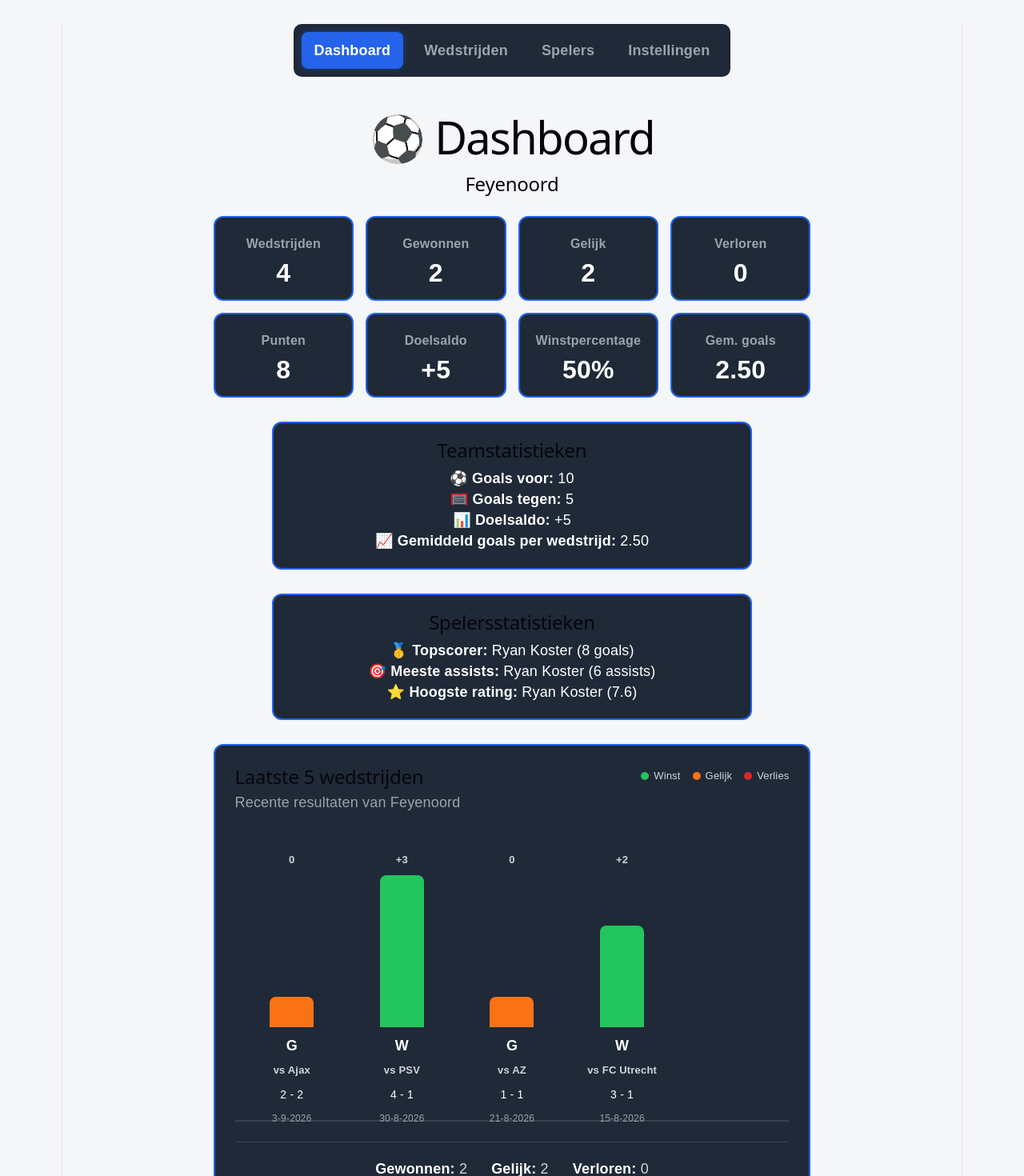
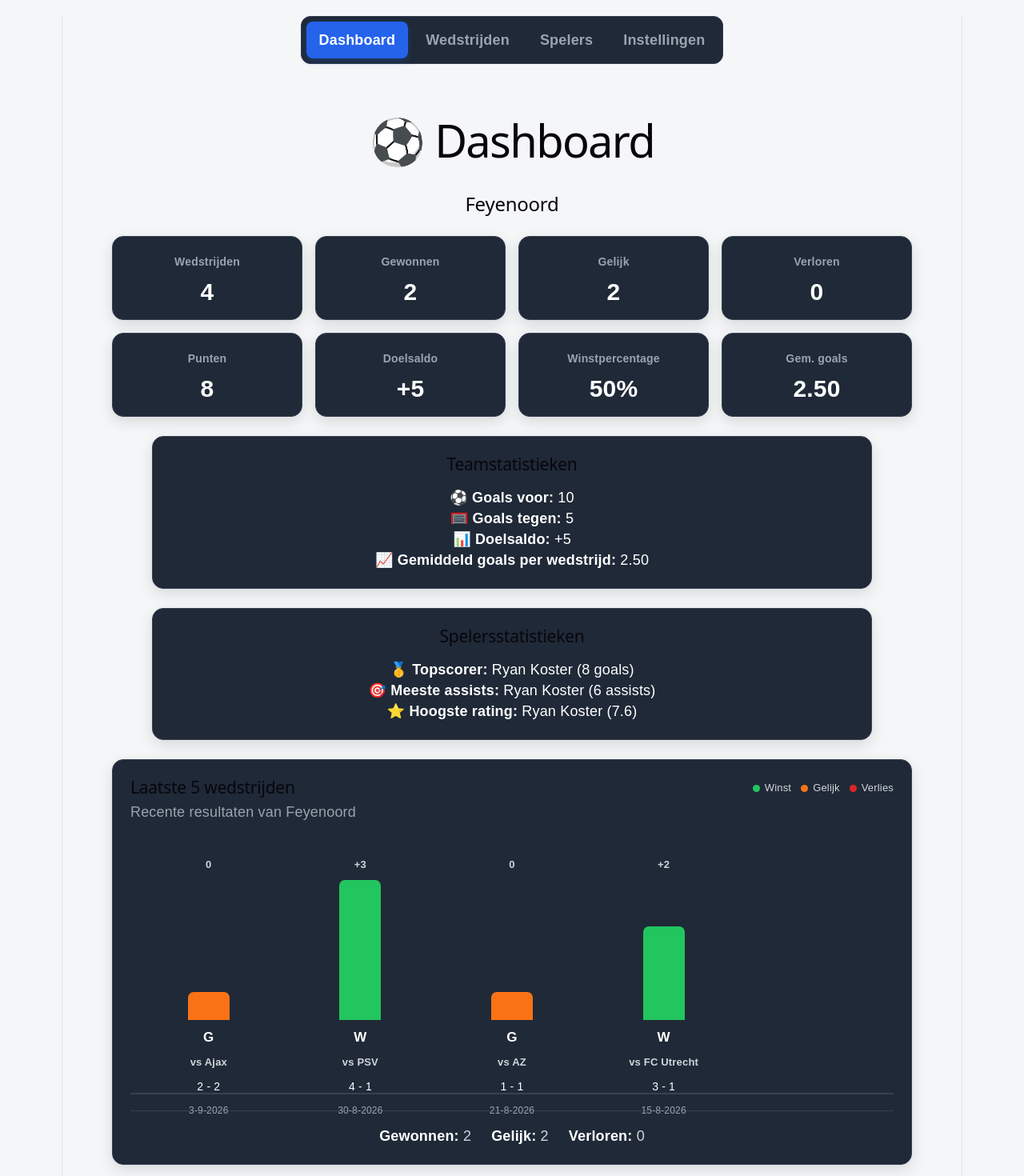
Before and after one commit to Ryan050409/simpel-design, a React (Vite) app: page / in a window 1280 px wide. Shown: the top 1470 px of the page at 80% size. Built offline with nearby package versions, Linux system fonts and the light colour scheme.

Commit message:
bezig met errors wegwerken en css layout verbeteren

```diff
--- a/src/App.css
+++ b/src/App.css
@@ -7,11 +7,15 @@ body {
   font-family: Arial, sans-serif;
   text-align: center;
   margin: 0;
-  padding: 30px;
+  padding: 20px;
   color: #1f2937;
   overflow-x: hidden;
 }
-
+#root {
+  width: 100%;
+  max-width: 1200px;
+  margin: 0 auto;
+}
 button {
   background: #2563eb;
   color: white;
@@ -35,24 +39,30 @@ input {
 }
 
 h1 {
-  margin-bottom: 10px;
+  margin: 0 0 12px;
+  font-size: 32px;
+  line-height: 1.2;
 }
 
 h2 {
-  margin-top: 30px;
+  margin: 24px 0 12px;
+  line-height: 1.25;
 }
 
 h2.favoriet {
-  font-size: 40px;
+  margin-top: 10px;
+  font-size: 36px;
 }
 
 nav {
   display: flex;
   justify-content: center;
-  gap: 10px;
-  padding: 10px;
+  align-items: center;
+  gap: 6px;
+  padding: 6px;
   background: #1f2937;
-  border-radius: 10px;
+  border: 1px solid #374151;
+  border-radius: 12px;
   width: fit-content;
   max-width: 100%;
   margin: 0 auto 30px;
@@ -64,19 +74,22 @@ nav a {
   color: #9ca3af;
   text-decoration: none;
   font-weight: 600;
-  transition: all 0.2s ease;
+  transition:
+    background 0.2s ease,
+    color 0.2s ease,
+    transform 0.2s ease;
 }
 
 nav a:hover {
   color: white;
   background: #374151;
-  transform: translateY(-2px);
+  transform: translateY(-1px);
 }
 
 nav a.active {
   color: white;
   background: #2563eb;
-  box-shadow: 0 0 10px rgba(37, 99, 235, 0.4);
+  box-shadow: 0 3px 10px rgba(37, 99, 235, 0.3);
 }
 
 .match-card {
@@ -205,49 +218,66 @@ nav a.active {
 }
 
 .dashboard {
+  width: 100%;
   max-width: 1000px;
   margin: 0 auto;
 }
 
 .stats-grid {
   display: grid;
-  grid-template-columns: repeat(4, 1fr);
-  gap: 15px;
-  margin-top: 25px;
+  grid-template-columns: repeat(4, minmax(0, 1fr));
+  gap: 16px;
+  margin: 25px auto 0;
 }
 
 .stat-card {
+  min-width: 0;
   background: #1f2937;
   color: white;
-  padding: 20px;
-  border-radius: 12px;
-  border: 2px solid #2563eb;
+  padding: 18px;
+  border-radius: 14px;
+  border: 1px solid #374151;
+  box-shadow: 0 6px 18px rgba(0, 0, 0, 0.12);
+  transition:
+    transform 0.2s ease,
+    border-color 0.2s ease,
+    box-shadow 0.2s ease;
+}
+
+.stat-card:hover {
+  transform: translateY(-3px);
+  border-color: #2563eb;
+  box-shadow: 0 10px 24px rgba(0, 0, 0, 0.18);
 }
 
 .stat-card h3 {
-  margin: 0 0 10px;
-  font-size: 16px;
+  margin: 0 0 8px;
+  font-size: 14px;
   color: #9ca3af;
+  font-weight: 600;
 }
 
 .stat-card p {
   margin: 0;
-  font-size: 32px;
+  font-size: 30px;
+  line-height: 1.1;
   font-weight: bold;
 }
 
 .dashboard-extra {
   background: #1f2937;
   color: white;
-  max-width: 600px;
-  margin: 30px auto;
-  padding: 20px;
-  border-radius: 12px;
-  border: 2px solid #2563eb;
+  max-width: 900px;
+  margin: 24px auto;
+  padding: 22px;
+  border-radius: 14px;
+  border: 1px solid #374151;
+  box-shadow: 0 6px 18px rgba(0, 0, 0, 0.12);
 }
 
 .dashboard-extra h2 {
-  margin-top: 0;
+  margin: 0 0 16px;
+  font-size: 21px;
 }
 
 .players {
@@ -265,9 +295,9 @@ nav a.active {
   background:
     linear-gradient(#1f2937, #1f2937) padding-box,
     linear-gradient(135deg, #2563eb, #153b8d, #2563eb) border-box;
-  border: 3.6px solid transparent;
+  border: 3px solid transparent;
   border-radius: 18px;
-  padding: 22px;
+  padding: 20px;
   margin: 0;
   color: white;
   text-align: left;
@@ -277,8 +307,8 @@ nav a.active {
 }
 
 .player-card:hover {
-  transform: translateY(-5px);
-  box-shadow: 0 12px 30px rgba(0, 0, 0, 0.25);
+  transform: translateY(-3px);
+  box-shadow: 0 10px 24px rgba(0, 0, 0, 0.22);
 }
 
 .player-card-top {
@@ -291,20 +321,21 @@ nav a.active {
 .player-fullname-row {
   display: flex;
   align-items: center;
-  gap: 12px;
-  font-size: 23px;
+  gap: 10px;
+  font-size: 22px;
 }
 
 .player-card h2 {
   margin: 0;
-  font-size: 25px;
+  font-size: 23px;
+  line-height: 1.2;
   color: white;
 }
 
 .player-team {
-  margin: 5px 0 0;
+  margin: 6px 0 0;
   color: #9ca3af;
-  font-size: 14px;
+  font-size: 13px;
 }
 
 .player-rating {
@@ -312,8 +343,9 @@ nav a.active {
   flex-direction: column;
   align-items: center;
   justify-content: center;
-  min-width: 60px;
-  height: 60px;
+  flex-shrink: 0;
+  min-width: 58px;
+  height: 58px;
   background: #111827;
   border: 1px solid #374151;
   border-radius: 12px;
@@ -1035,14 +1067,16 @@ nav a.active {
   }
 }
 .last-five-section {
+  width: 100%;
   max-width: 1000px;
-  margin: 30px auto;
-  padding: 25px;
+  margin: 24px auto;
+  padding: 22px;
   background: #1f2937;
   color: white;
-  border: 2px solid #2563eb;
-  border-radius: 12px;
+  border: 1px solid #374151;
+  border-radius: 14px;
   text-align: left;
+  box-shadow: 0 6px 18px rgba(0, 0, 0, 0.12);
 }
 
 .last-five-header {
@@ -1050,11 +1084,12 @@ nav a.active {
   justify-content: space-between;
   align-items: flex-start;
   gap: 20px;
-  margin-bottom: 25px;
+  margin-bottom: 20px;
 }
 
 .last-five-header h2 {
   margin: 0 0 5px;
+  font-size: 21px;
 }
 
 .last-five-header p {
@@ -1064,7 +1099,7 @@ nav a.active {
 
 .last-five-legend {
   display: flex;
-  gap: 15px;
+  gap: 12px;
   flex-wrap: wrap;
 }
 
@@ -1077,8 +1112,8 @@ nav a.active {
 }
 
 .last-five-legend i {
-  width: 10px;
-  height: 10px;
+  width: 9px;
+  height: 9px;
   display: inline-block;
   border-radius: 50%;
 }
@@ -1096,11 +1131,11 @@ nav a.active {
 }
 
 .last-five-chart {
-  height: 360px;
+  height: 320px;
   display: grid;
-  grid-template-columns: repeat(5, 1fr);
+  grid-template-columns: repeat(5, minmax(0, 1fr));
   align-items: end;
-  gap: 15px;
+  gap: 14px;
   padding: 20px 10px 0;
   border-bottom: 2px solid #374151;
 }
@@ -1122,8 +1157,8 @@ nav a.active {
 }
 
 .last-five-bar-container {
-  width: 55px;
-  height: 190px;
+  width: 52px;
+  height: 175px;
   display: flex;
   align-items: flex-end;
   justify-content: center;
@@ -1132,7 +1167,7 @@ nav a.active {
 .last-five-bar {
   width: 100%;
   min-height: 20px;
-  border-radius: 8px 8px 0 0;
+  border-radius: 7px 7px 0 0;
   transition: height 0.3s ease;
 }
 
@@ -1149,8 +1184,9 @@ nav a.active {
 }
 
 .last-five-result {
-  margin-top: 10px;
-  font-size: 18px;
+  margin-top: 9px;
+  font-size: 17px;
+  font-weight: bold;
 }
 
 .last-five-opponent {
@@ -1180,9 +1216,9 @@ nav a.active {
 .last-five-summary {
   display: flex;
   justify-content: center;
-  gap: 30px;
-  margin-top: 25px;
-  padding-top: 20px;
+  gap: 25px;
+  margin-top: 20px;
+  padding-top: 18px;
   border-top: 1px solid #374151;
   color: #d1d5db;
 }
--- a/src/App.tsx
+++ b/src/App.tsx
@@ -1,10 +1,5 @@
 import { useEffect, useState } from "react";
-import {
-  BrowserRouter,
-  Routes,
-  Route,
-  NavLink
-} from "react-router-dom";
+import { BrowserRouter, Routes, Route, NavLink } from "react-router-dom";
 
 import "./App.css";
 import players from "./players.tsx";
@@ -20,30 +15,27 @@ function App() {
     return localStorage.getItem("favoriteTeam") || "Feyenoord";
   });
 
-  const [playerList, setPlayerList] = useState<Player[]>(
-    () => {
-      const savedPlayers =
-        localStorage.getItem("players");
+  const [playerList, setPlayerList] = useState<Player[]>(() => {
+    const savedPlayers = localStorage.getItem("players");
 
     if (!savedPlayers) {
       return players;
     }
 
+    try {
       const parsedPlayers = JSON.parse(savedPlayers);
 
-      return parsedPlayers.map(
-        (player: Player, index: number) => ({
+      return parsedPlayers.map((player: Player, index: number) => ({
         ...player,
-          id: player.id ?? Date.now() + index
-        })
-      );
+        id: player.id ?? Date.now() + index,
+      }));
+    } catch {
+      return players;
     }
-  );
+  });
 
-  const [matches, setMatches] = useState<Match[]>(
-    () => {
-      const savedMatches =
-        localStorage.getItem("matches");
+  const [matches, setMatches] = useState<Match[]>(() => {
+    const savedMatches = localStorage.getItem("matches");
 
     if (savedMatches) {
       return JSON.parse(savedMatches);
@@ -56,7 +48,7 @@ function App() {
         away: "PSV",
         homeGoals: 3,
         awayGoals: 1,
-          date: "2026-09-06"
+        date: "2026-09-06",
       },
       {
         id: 2,
@@ -64,7 +56,7 @@ function App() {
         away: "Feyenoord",
         homeGoals: 2,
         awayGoals: 2,
-          date: "2026-09-03"
+        date: "2026-09-03",
       },
       {
         id: 3,
@@ -72,7 +64,7 @@ function App() {
         away: "PSV",
         homeGoals: 4,
         awayGoals: 1,
-          date: "2026-08-30"
+        date: "2026-08-30",
       },
       {
         id: 4,
@@ -80,7 +72,7 @@ function App() {
         away: "Ajax",
         homeGoals: 1,
         awayGoals: 2,
-          date: "2026-08-27"
+        date: "2026-08-27",
       },
       {
         id: 5,
@@ -88,7 +80,7 @@ function App() {
         away: "AZ",
         homeGoals: 3,
         awayGoals: 0,
-          date: "2026-08-24"
+        date: "2026-08-24",
       },
       {
         id: 6,
@@ -96,7 +88,7 @@ function App() {
         away: "AZ",
         homeGoals: 1,
         awayGoals: 1,
-          date: "2026-08-21"
+        date: "2026-08-21",
       },
       {
         id: 7,
@@ -104,7 +96,7 @@ function App() {
         away: "Ajax",
         homeGoals: 0,
         awayGoals: 2,
-          date: "2026-08-18"
+        date: "2026-08-18",
       },
       {
         id: 8,
@@ -112,7 +104,7 @@ function App() {
         away: "Feyenoord",
         homeGoals: 1,
         awayGoals: 3,
-          date: "2026-08-15"
+        date: "2026-08-15",
       },
       {
         id: 9,
@@ -120,7 +112,7 @@ function App() {
         away: "FC Utrecht",
         homeGoals: 2,
         awayGoals: 2,
-          date: "2026-08-12"
+        date: "2026-08-12",
       },
       {
         id: 10,
@@ -128,7 +120,7 @@ function App() {
         away: "FC Twente",
         homeGoals: 2,
         awayGoals: 1,
-          date: "2026-08-09"
+        date: "2026-08-09",
       },
       {
         id: 11,
@@ -136,7 +128,7 @@ function App() {
         away: "PSV",
         homeGoals: 1,
         awayGoals: 3,
-          date: "2026-08-06"
+        date: "2026-08-06",
       },
       {
         id: 12,
@@ -144,105 +136,77 @@ function App() {
         away: "AZ",
         homeGoals: 0,
         awayGoals: 0,
-          date: "2026-08-03"
-        }
+        date: "2026-08-03",
+      },
     ];
-    }
-  );
+  });
 
-  const [teams, setTeams] = useState<Team[]>(
-    () => {
-      const savedTeams =
-        localStorage.getItem("teams");
+  const [teams, setTeams] = useState<Team[]>(() => {
+    const savedTeams = localStorage.getItem("teams");
 
     return savedTeams
       ? JSON.parse(savedTeams)
       : [
           {
             id: 1,
-              name: "Ajax"
+            name: "Ajax",
           },
           {
             id: 2,
-              name: "PSV"
+            name: "PSV",
           },
           {
             id: 3,
-              name: "Feyenoord"
+            name: "Feyenoord",
           },
           {
             id: 4,
-              name: "AZ"
+            name: "AZ",
           },
           {
             id: 5,
-              name: "FC Twente"
+            name: "FC Twente",
           },
           {
             id: 6,
-              name: "FC Utrecht"
-            }
+            name: "FC Utrecht",
+          },
         ];
-    }
-  );
+  });
 
   useEffect(() => {
-    localStorage.setItem(
-      "players",
-      JSON.stringify(playerList)
-    );
+    localStorage.setItem("players", JSON.stringify(playerList));
   }, [playerList]);
 
   useEffect(() => {
-    localStorage.setItem(
-      "favoriteTeam",
-      team
-    );
+    localStorage.setItem("favoriteTeam", team);
   }, [team]);
 
   useEffect(() => {
-    localStorage.setItem(
-      "matches",
-      JSON.stringify(matches)
-    );
+    localStorage.setItem("matches", JSON.stringify(matches));
   }, [matches]);
 
   useEffect(() => {
-    localStorage.setItem(
-      "teams",
-      JSON.stringify(teams)
-    );
+    localStorage.setItem("teams", JSON.stringify(teams));
   }, [teams]);
 
   return (
     <BrowserRouter>
       <nav className="nav">
-        <NavLink to="/">
-          Dashboard
-        </NavLink>
+        <NavLink to="/">Dashboard</NavLink>
 
-        <NavLink to="/wedstrijden">
-          Wedstrijden
-        </NavLink>
+        <NavLink to="/wedstrijden">Wedstrijden</NavLink>
 
-        <NavLink to="/spelers">
-          Spelers
-        </NavLink>
+        <NavLink to="/spelers">Spelers</NavLink>
 
-        <NavLink to="/instellingen">
-          Instellingen
-        </NavLink>
+        <NavLink to="/instellingen">Instellingen</NavLink>
       </nav>
 
       <Routes>
         <Route
           path="/"
           element={
-            <Dashboard
-              matches={matches}
-              playerList={playerList}
-              team={team}
-            />
+            <Dashboard matches={matches} playerList={playerList} team={team} />
           }
         />
 
--- a/src/SettingsPage.tsx
+++ b/src/SettingsPage.tsx
@@ -175,7 +175,7 @@ function deleteTeam(id: number) {
         } else {
             setTeam("");
             window.alert(
-                "Je hebt geen teams meer. Voeg eerst een nieuw team toe voordat je spelers of wedstrijden toevoegt."
+                "Je hebt geen teams meer. Voeg eerst een nieuw team toe voordat je een favoriet team kunt kiezen."
             );
         }
     }
```
Lines whose indentation alone changed are shown as unchanged.
